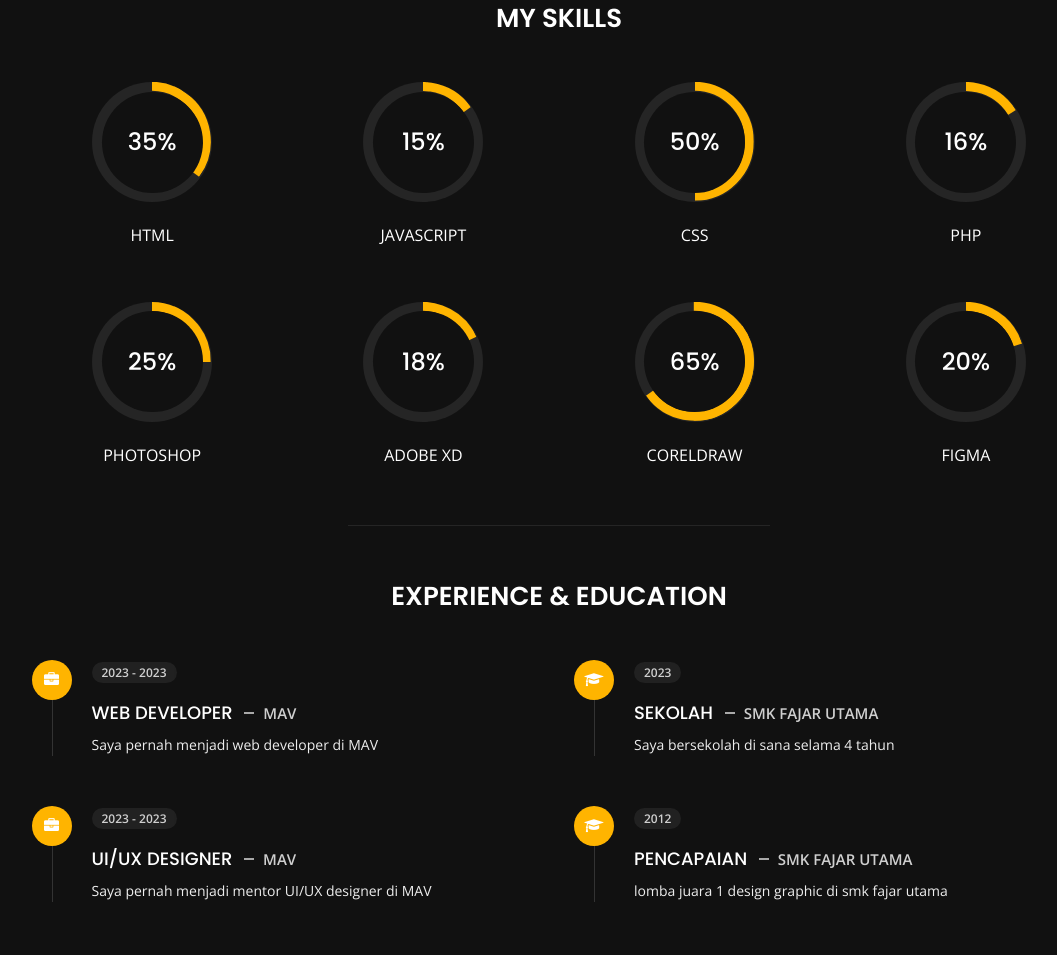
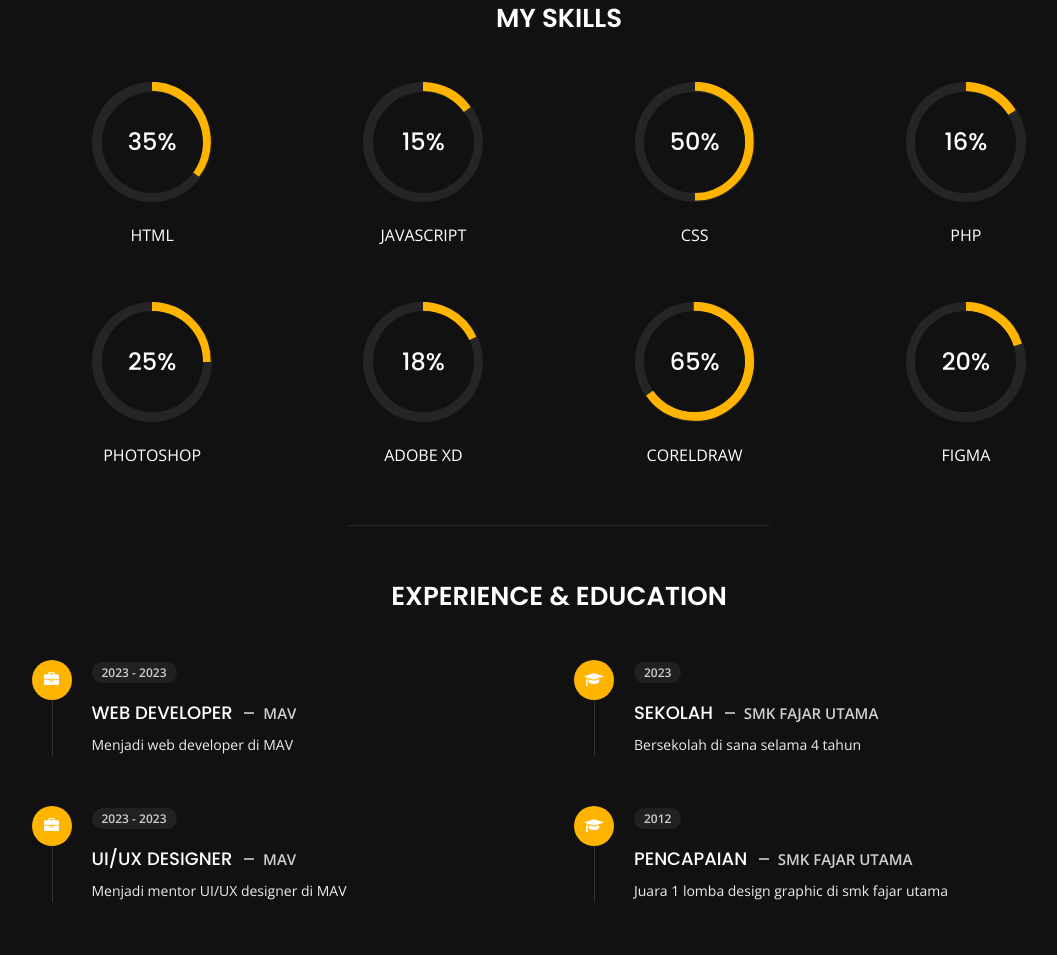
Before and after one commit to zyanzai/zyanzai.github.io, a plain HTML site: page about.html in a window 1280 px wide. Shown: the part 690-1645 px from the top of the page, without its empty margins (81-1138 px from the left). Drawn offline with nearby package versions, Linux system fonts and the light colour scheme.

Commit message:
Update about.html

```diff
--- a/about.html
+++ b/about.html
@@ -277,7 +277,7 @@
                             </div>
                             <span class="time open-sans-font text-uppercase">2023 - 2023</span>
                             <h5 class="poppins-font text-uppercase">Web Developer <span class="place open-sans-font">mav</span></h5>
-                            <p class="open-sans-font">Saya pernah menjadi web developer di MAV </p>
+                            <p class="open-sans-font">Menjadi web developer di MAV </p>
                         </li>
                         <li>
                             <div class="icon">
@@ -285,7 +285,7 @@
                             </div>
                             <span class="time open-sans-font text-uppercase">2023 - 2023</span>
                             <h5 class="poppins-font text-uppercase">UI/UX Designer <span class="place open-sans-font">MAV</span></h5>
-                            <p class="open-sans-font">Saya pernah menjadi mentor UI/UX designer di MAV </p>
+                            <p class="open-sans-font">Menjadi mentor UI/UX designer di MAV </p>
                         </li>
                     </ul>
                 </div>
@@ -299,7 +299,7 @@
                             </div>
                             <span class="time open-sans-font text-uppercase">2023</span>
                             <h5 class="poppins-font text-uppercase"> Sekolah <span class="place open-sans-font">Smk Fajar Utama</span></h5>
-                            <p class="open-sans-font"> Saya bersekolah di sana selama 4 tahun</p>
+                            <p class="open-sans-font">Bersekolah di sana selama 4 tahun</p>
                         </li>
                         <li>
                             <div class="icon">
@@ -307,7 +307,7 @@
                             </div>
                             <span class="time open-sans-font text-uppercase">2012</span>
                             <h5 class="poppins-font text-uppercase"> Pencapaian <span class="place open-sans-font">smk fajar utama</span></h5>
-                            <p class="open-sans-font">lomba juara 1 design graphic di smk fajar utama</p>
+                            <p class="open-sans-font">Juara 1 lomba design graphic di smk fajar utama</p>
                         </li>
                     </ul>
                 </div>
@@ -320,7 +320,6 @@
 
 <!-- Template JS Files -->
 <script src="js/jquery-3.5.0.min.js"></script>
-<script src="js/styleswitcher.js"></script>
 <script src="js/preloader.min.js"></script>
 <script src="js/fm.revealator.jquery.min.js"></script>
 <script src="js/imagesloaded.pkgd.min.js"></script>
```
